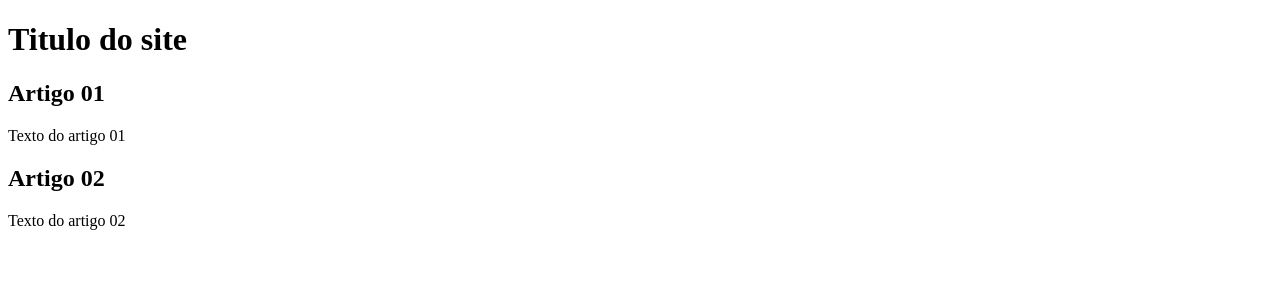
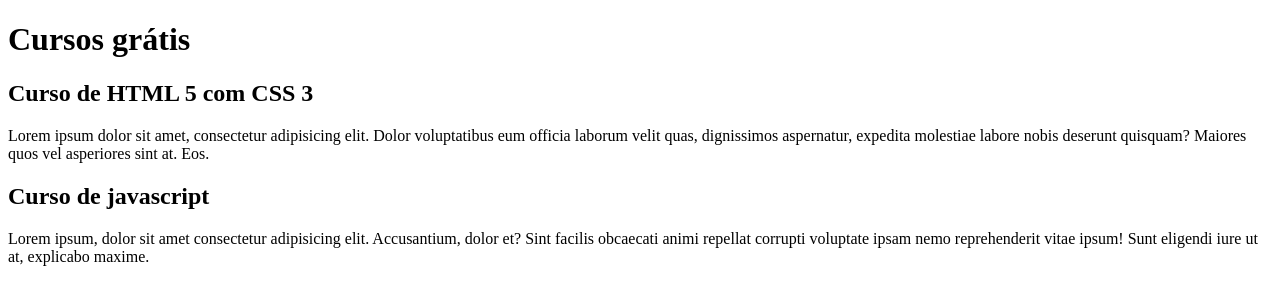
Before and after one commit to DanielSousa11/projeto-site, a plain HTML site: page index.html in a window 1280 px wide. Drawn offline with Linux system fonts and the light colour scheme.

Commit message:
Update index.html

```diff
--- a/index.html
+++ b/index.html
@@ -8,15 +8,15 @@
 <body>
     <main>
         <header>
-            <h1>Titulo do site</h1>
+            <h1>Cursos grátis</h1>
         </header>
         <article>
-            <h2>Artigo 01</h2>
-            <p>Texto do artigo 01</p>
+            <h2>Curso de HTML 5 com CSS 3</h2>
+            <p>Lorem ipsum dolor sit amet, consectetur adipisicing elit. Dolor voluptatibus eum officia laborum velit quas, dignissimos aspernatur, expedita molestiae labore nobis deserunt quisquam? Maiores quos vel asperiores sint at. Eos.</p>
         </article>
         <article>
-            <h2>Artigo 02</h2>
-            <p>Texto do artigo 02</p>
+            <h2>Curso de javascript</h2>
+            <p>Lorem ipsum, dolor sit amet consectetur adipisicing elit. Accusantium, dolor et? Sint facilis obcaecati animi repellat corrupti voluptate ipsam nemo reprehenderit vitae ipsum! Sunt eligendi iure ut at, explicabo maxime.</p>
         </article>
     </main>
 </body>
```
